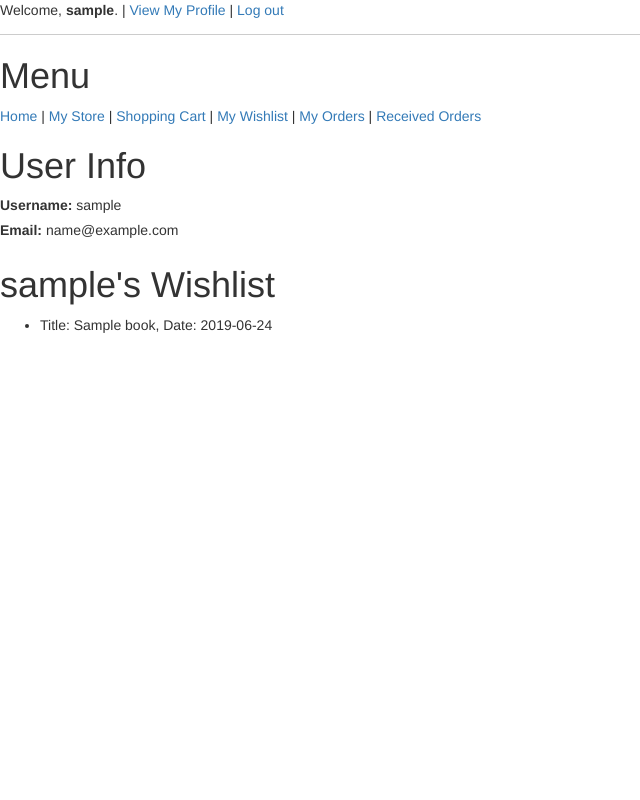
After one commit to lin-zju/bookstore-django, a Django app: a page that uses bookstore/templates/base.html in a window 1280 px wide. The commit adds this page. Shown: the whole page, without its empty margins (0-640 px from the left). Run offline with Django 3.2, Linux system fonts and the light colour scheme; a user stored in the database is signed in; tables that the repository leaves empty hold one stand-in row (values such as "Sample post"); some libraries are stand-ins or nearby versions.

Commit message:
complete most functionality

```diff
--- a/bookstore/models.py
+++ b/bookstore/models.py
@@ -35,6 +35,9 @@ class Book(models.Model):
 
     def __str__(self):
         return '{}, by {}.'.format(self.title, self.author)
+
+    def get_link_to_douban(self):
+        return 'http://douban.com/isbn/{}/'.format(self.isbn)
 
 
 class CartItem(models.Model):
@@ -82,6 +85,9 @@ class OrderItem(models.Model):
             self.get_delivery_method_display()
         )
 
+    def is_completed(self):
+        return self.status == self.COMPLETED
+
 class WishListItem(models.Model):
     user = models.ForeignKey(User, on_delete=models.CASCADE)
     book = models.ForeignKey(Book, on_delete=models.CASCADE)
--- a/bookstore/templates/base.html
+++ b/bookstore/templates/base.html
@@ -10,10 +10,12 @@
 
 {# Display a form #}
 {% if request.user.is_authenticated %}
-  Welcome, {{ request.user.username }}. |
+  Welcome, <b>{{ request.user.username }}</b>. |
+  <a href="{% url 'bookstore:profile' request.user.username %}">View My Profile</a> |
   <a href="{% url 'bookstore:logout' %}">Log out</a>
 {% else %}
-  <a href="{% url 'bookstore:login' %}">Log in</a>
+  <a href="{% url 'bookstore:login' %}">Log in</a> |
+  <a href="{% url 'bookstore:register' %}">Register</a>
 {% endif %}
 <hr/>
 <h1>Menu</h1>
@@ -21,7 +23,8 @@
 <a href="{% url 'bookstore:mystore' %}">My Store</a> |
 <a href="{% url 'bookstore:mycart' %}">Shopping Cart</a> |
 <a href="{% url 'bookstore:mywishlist' %}">My Wishlist</a> |
-<a href="{% url 'bookstore:myorders' %}">My Orders</a>
+<a href="{% url 'bookstore:myorders' %}">My Orders</a> |
+<a href="{% url 'bookstore:received_orders' %}">Received Orders</a>
 {% block content %}
 {% endblock %}
 <style>
--- a/bookstore/templates/bookstore/index.html
+++ b/bookstore/templates/bookstore/index.html
@@ -3,6 +3,11 @@
 <div id="app">
   <div>
     <h1>Books</h1>
+    <form action="{% url 'bookstore:index' %}" method="post">
+      {% csrf_token %}
+      {{ form }}
+      <input type="submit" value="Search"/>
+    </form>
     <ul>
     {% for book in booklist %}
       <li>{{ book }}</li>
@@ -14,6 +19,7 @@
         {% csrf_token %}
         <input type="submit" value="Add to wishlist">
       </form>
+      <a href="{{ book.get_link_to_douban }}" target="_blank">Link to Douban</a>
     {% endfor %}
     </ul>
   </div>
--- a/bookstore/templates/bookstore/myorders.html
+++ b/bookstore/templates/bookstore/myorders.html
@@ -9,10 +9,12 @@
       <li>
         {{ order_item }}
       </li>
+      {% if not order_item.is_completed %}
       <form action="{% url 'bookstore:complete_order' order_item.id %}" method="post">
         {% csrf_token %}
         <input type="submit" value="complete">
       </form>
+      {% endif %}
     {% endfor %}
     </ul>
   </div>
--- /dev/null
+++ b/bookstore/templates/bookstore/profile.html
@@ -0,0 +1,17 @@
+{#{%  extends 'base.html' %}#}
+{%  extends 'base.html' %}
+{% block content %}
+
+<h1> User Info</h1>
+<label>Username: </label> {{ username }}
+  <br/>
+<label>Email: </label> {{ email }}
+<h1>{{ username }}'s Wishlist</h1>
+<ul>
+{% for wish_item in wishlist %}
+  <li>
+    {{ wish_item }}
+  </li>
+{% endfor %}
+</ul>
+{% endblock %}
--- a/bookstore/urls.py
+++ b/bookstore/urls.py
@@ -4,10 +4,12 @@ from .import views
 app_name = 'bookstore'
 urlpatterns = [
     path('', views.index, name='index'),
+    path('profile/<username>/', views.profile, name='profile'),
     path('mystore/', views.mystore, name='mystore'),
     path('mycart/', views.mycart, name='mycart'),
     path('mywishlist/', views.mywishlist, name='mywishlist'),
     path('myorders/', views.myorders, name='myorders'),
+    path('received_orders/', views.received_orders, name='received_orders'),
     path('thanks/', views.thanks, name='thanks'),
     path('login/', views.MyLoginView.as_view(), name='login'),
     path('logout/', views.MyLogoutView.as_view(), name='logout'),
--- a/bookstore/views.py
+++ b/bookstore/views.py
@@ -1,5 +1,6 @@
 from django.shortcuts import render, redirect
 from django_registration.views import RegistrationView
+from django_registration.forms import RegistrationFormUniqueEmail
 from django.http import HttpResponse, HttpResponseRedirect, Http404, HttpResponseNotModified
 from django.shortcuts import get_object_or_404
 from .forms import *
@@ -15,8 +16,20 @@ import datetime
 
 def index(request):
     # if request.user.is_authenticated:
-    booklist = Book.objects.all()
-    return render(request, 'bookstore/index.html', {'booklist': booklist})
+    if request.method == 'POST':
+        form = SearchForm(request.POST)
+        if form.is_valid():
+            booklist = Book.objects.all()
+            words = form.cleaned_data['search_word'].split()
+            for word in words:
+                booklist = Book.objects.filter(title__icontains=word)
+            category = form.cleaned_data['category']
+            if category != SearchForm.ALL:
+                booklist = booklist.filter(category=category)
+    else:
+        form = SearchForm()
+        booklist = Book.objects.all()
+    return render(request, 'bookstore/index.html', {'booklist': booklist, 'form': form})
     # else:
     #     return redirect('bookstore:login')
 
@@ -53,6 +66,7 @@ class MyLogoutView(auth_views.LogoutView):
 class MyRegistrationView(RegistrationView):
     success_url = reverse_lazy('bookstore:login')
     template_name = 'registration/registration_form.html'
+    form_class = RegistrationFormUniqueEmail
 
     def register(self, form):
         data = form.cleaned_data
@@ -68,8 +82,11 @@ class MyRegistrationView(RegistrationView):
 def add_book(request):
     if request.method == 'POST':
         form = BookForm(request.POST, request.FILES)
+        # form.seller = request.user
         if form.is_valid():
-            form.save()
+            book = form.save(commit=False)
+            book.seller = request.user
+            book.save()
             return redirect('bookstore:mystore')
     else:
         form = BookForm()
@@ -82,7 +99,8 @@ def edit_book(request, book_id):
     if request.method == 'POST':
         form = BookForm(request.POST, request.FILES, instance=book)
         if form.is_valid():
-            form.save()
+            form.save(commit=False)
+            book.save()
             return redirect('bookstore:edit_book', book.id)
     else:
         form = BookForm(instance=book)
@@ -190,8 +208,13 @@ def do_purchase(request, cart_id):
 
 @login_required
 def myorders(request):
-    orderlist = OrderItem.objects.filter(user=request.user)
+    orderlist = OrderItem.objects.filter(user=request.user).order_by('-status')
     return render(request, 'bookstore/myorders.html', {'orderlist': orderlist})
+
+@login_required
+def received_orders(request):
+    orderlist = OrderItem.objects.filter(book__seller=request.user).order_by('-status')
+    return render(request, 'bookstore/received_orders.html', {'orderlist': orderlist})
 
 @login_required
 def complete_order(request, order_id):
@@ -202,3 +225,14 @@ def complete_order(request, order_id):
         return redirect('bookstore:myorders')
     else:
         raise Http404('Invalid request method')
+
+@login_required
+def profile(request, username):
+    user = get_object_or_404(User, username=username)
+    wishlist = WishListItem.objects.filter(user=user)
+    context = {
+        'username': user.username,
+        'email': user.email,
+        'wishlist': wishlist
+    }
+    return render(request, 'bookstore/profile.html', context)
```
Also changed, not shown: bookstore/forms.py (+7 -0 lines), bookstore/templates/bookstore/received_orders.html (added, +16 -0 lines), notes.md (+10 -0 lines).
